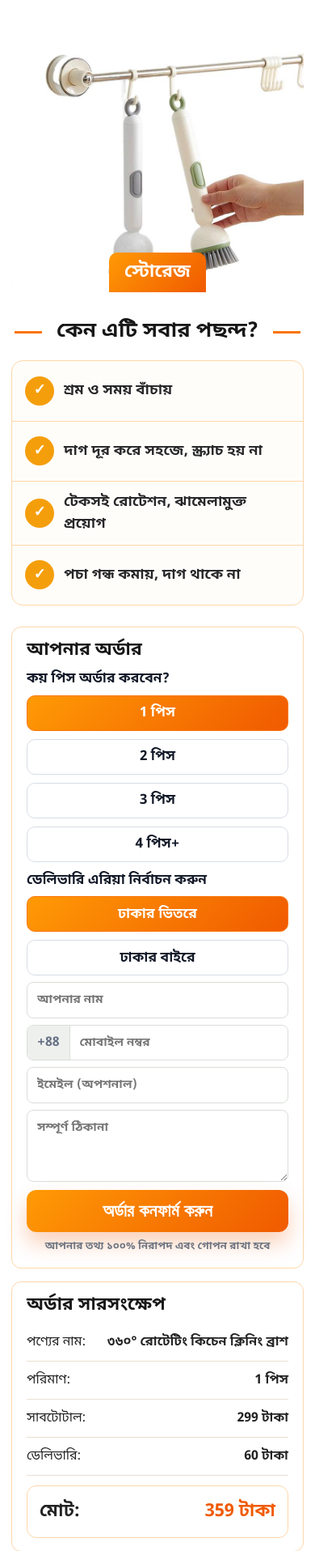
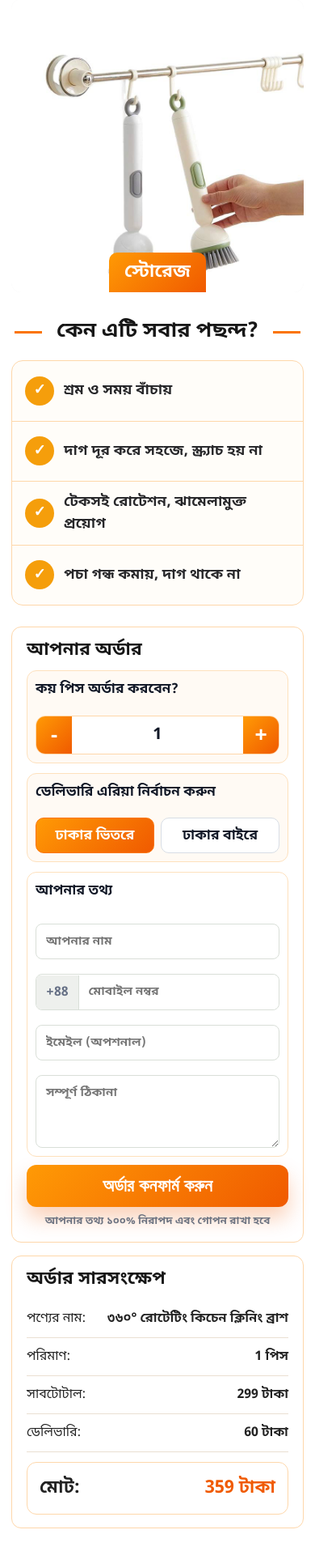
Before and after one commit to dotitsolution-ab/php-single-product-kitchen-brush, a PHP site: page / in a window 390 px wide; the page is wider, and only the part inside the window is pictured. Shown: the part 3164-5080 px from the top of that part at 81% size. Run offline with PHP 8.4, Linux system fonts and the light colour scheme; data comes from the database, SQL or seed files in the repository; some libraries are stand-ins or nearby versions.

Commit message:
Refine checkout form mobile UX

```diff
--- a/assets/css/styles.css
+++ b/assets/css/styles.css
@@ -1236,25 +1236,81 @@ select:focus {
 
 .order-card h2 {
     justify-content: flex-start;
-    margin-bottom: 10px;
+    margin-bottom: 12px;
     font-size: clamp(22px, 2.6vw, 30px);
     text-align: left;
 }
 
 .form-label {
-    margin: 10px 0 7px;
+    margin: 0 0 9px;
     color: #111827;
     font-size: 17px;
     font-weight: 900;
 }
 
+.order-form-section {
+    display: grid;
+    gap: 10px;
+    margin-top: 12px;
+    border: 1px solid #fee1bd;
+    border-radius: 12px;
+    padding: 12px;
+    background: #fffaf4;
+}
+
+.customer-fields {
+    background: #fff;
+}
+
+.quantity-stepper {
+    display: grid;
+    grid-template-columns: 48px minmax(0, 1fr) 48px;
+    align-items: center;
+    overflow: hidden;
+    border: 1px solid #fed7aa;
+    border-radius: 12px;
+    background: #fff;
+}
+
+.quantity-stepper button,
+.quantity-stepper input {
+    min-height: 48px;
+    border: 0;
+    border-radius: 0;
+    margin: 0;
+}
+
+.quantity-stepper button {
+    color: #fff;
+    background: linear-gradient(135deg, #ff9a05, #f05a00);
+    font-size: 26px;
+    font-weight: 900;
+    cursor: pointer;
+}
+
+.quantity-stepper input {
+    padding: 0 10px;
+    color: #111827;
+    font-size: 20px;
+    font-weight: 900;
+    text-align: center;
+    appearance: textfield;
+}
+
+.quantity-stepper input::-webkit-outer-spin-button,
+.quantity-stepper input::-webkit-inner-spin-button {
+    margin: 0;
+    appearance: none;
+}
+
 .pill-options {
     display: grid;
     grid-template-columns: repeat(4, minmax(0, 1fr));
     gap: 10px;
 }
 
-.pill-options.two {
+.pill-options.two,
+.delivery-options {
     grid-template-columns: repeat(2, minmax(0, 1fr));
 }
 
@@ -1279,6 +1335,7 @@ select:focus {
     font-size: 17px;
     font-weight: 900;
     cursor: pointer;
+    text-align: center;
 }
 
 .pill-options input:checked + span {
@@ -1288,12 +1345,14 @@ select:focus {
 }
 
 .order-card > label > input,
+.customer-fields label > input,
 .order-card textarea,
 .order-card .phone-field {
     margin-top: 8px;
 }
 
 .order-card > label > input,
+.customer-fields label > input,
 .order-card textarea,
 .order-card .phone-field input {
     padding: 10px 12px;
@@ -1375,7 +1434,17 @@ select:focus {
     box-shadow: 0 18px 34px rgba(240, 90, 0, 0.34);
     font-size: 22px;
     font-weight: 900;
+    line-height: 1;
+    text-align: center;
     transform: translateX(-50%);
+    transition: opacity 0.2s ease, transform 0.2s ease, visibility 0.2s ease;
+}
+
+.sticky-order-cta.is-hidden {
+    opacity: 0;
+    visibility: hidden;
+    pointer-events: none;
+    transform: translate(-50%, 12px);
 }
 
 .sticky-order-cta strong {
@@ -1383,6 +1452,10 @@ select:focus {
     padding-left: 12px;
     border-left: 1px solid rgba(255, 255, 255, 0.42);
     font-size: 18px;
+}
+
+.sticky-order-cta span {
+    text-align: center;
 }
 
 @media print {
@@ -1476,14 +1549,32 @@ select:focus {
     }
 
     .delivery-strip,
-    .pill-options,
-    .pill-options.two,
     .feature-grid,
     .usage-grid,
     .reason-strip {
         grid-template-columns: 1fr;
     }
 
+    .pill-options,
+    .pill-options.two,
+    .delivery-options {
+        grid-template-columns: repeat(2, minmax(0, 1fr));
+        gap: 8px;
+    }
+
+    .order-form-section {
+        padding: 10px;
+    }
+
+    .quantity-stepper {
+        grid-template-columns: 44px minmax(0, 1fr) 44px;
+    }
+
+    .quantity-stepper button,
+    .quantity-stepper input {
+        min-height: 46px;
+    }
+
     .delivery-strip div + div {
         border-left: 0;
         border-top: 1px solid #fed7aa;
@@ -1508,10 +1599,12 @@ select:focus {
     .sticky-order-cta {
         bottom: 10px;
         min-height: 52px;
-        font-size: 20px;
+        gap: 8px;
+        padding: 0 12px;
+        font-size: 19px;
     }
 
     .sticky-order-cta strong {
-        font-size: 16px;
-    }
-}
+        display: none;
+    }
+}
--- a/index.php
+++ b/index.php
@@ -144,18 +144,18 @@ require BASE_PATH . '/includes/header.php';
                 <?php endif; ?>
                 <?= csrf_field() ?>
 
+                <div class="order-form-section">
                     <p class="form-label">কয় পিস অর্ডার করবেন?</p>
-                <div class="pill-options" role="group" aria-label="Quantity">
-                    <?php foreach ([1, 2, 3, 4] as $option): ?>
-                        <label>
-                            <input type="radio" name="quantity" value="<?= e($option) ?>" <?= $quantity === $option ? 'checked' : '' ?>>
-                            <span><?= e($option) ?> পিস<?= $option === 4 ? '+' : '' ?></span>
-                        </label>
-                    <?php endforeach; ?>
+                    <div class="quantity-stepper" data-quantity-stepper>
+                        <button type="button" data-qty-decrease aria-label="Decrease quantity">-</button>
+                        <input type="number" name="quantity" value="<?= e((string)$quantity) ?>" min="1" max="<?= e((string)max(1, (int)$product['stock'])) ?>" inputmode="numeric" data-qty-input aria-label="Quantity">
+                        <button type="button" data-qty-increase aria-label="Increase quantity">+</button>
+                    </div>
                 </div>
 
+                <div class="order-form-section">
                     <p class="form-label">ডেলিভারি এরিয়া নির্বাচন করুন</p>
-                <div class="pill-options two">
+                    <div class="pill-options delivery-options">
                         <?php foreach ($deliveryOptions as $key => $option): ?>
                         <label>
                             <input type="radio" name="delivery_area" value="<?= e($key) ?>" <?= $selectedDelivery === $key ? 'checked' : '' ?>>
@@ -163,7 +163,10 @@ require BASE_PATH . '/includes/header.php';
                         </label>
                         <?php endforeach; ?>
                     </div>
+                </div>
 
+                <div class="order-form-section customer-fields">
+                    <p class="form-label">আপনার তথ্য</p>
                     <label>
                         <input type="text" name="name" value="<?= e(old('name')) ?>" autocomplete="name" required maxlength="120" placeholder="আপনার নাম">
                     </label>
@@ -179,6 +182,7 @@ require BASE_PATH . '/includes/header.php';
                     <label>
                         <textarea name="address" rows="3" required maxlength="500" placeholder="সম্পূর্ণ ঠিকানা"><?= e(old('address')) ?></textarea>
                     </label>
+                </div>
                 <input type="hidden" name="delivery_note" value="">
                 <button class="funnel-submit" type="submit">অর্ডার কনফার্ম করুন</button>
                 <p class="secure-note">আপনার তথ্য ১০০% নিরাপদ এবং গোপন রাখা হবে</p>
```
Also changed, not shown: assets/js/app.js (+49 -3 lines). Lines whose indentation alone changed are shown as unchanged.
